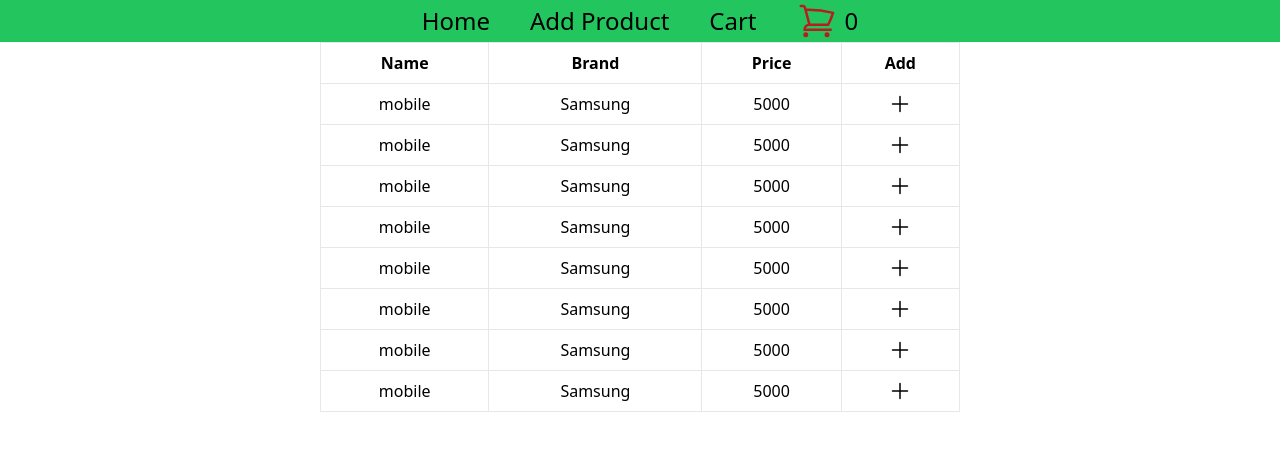
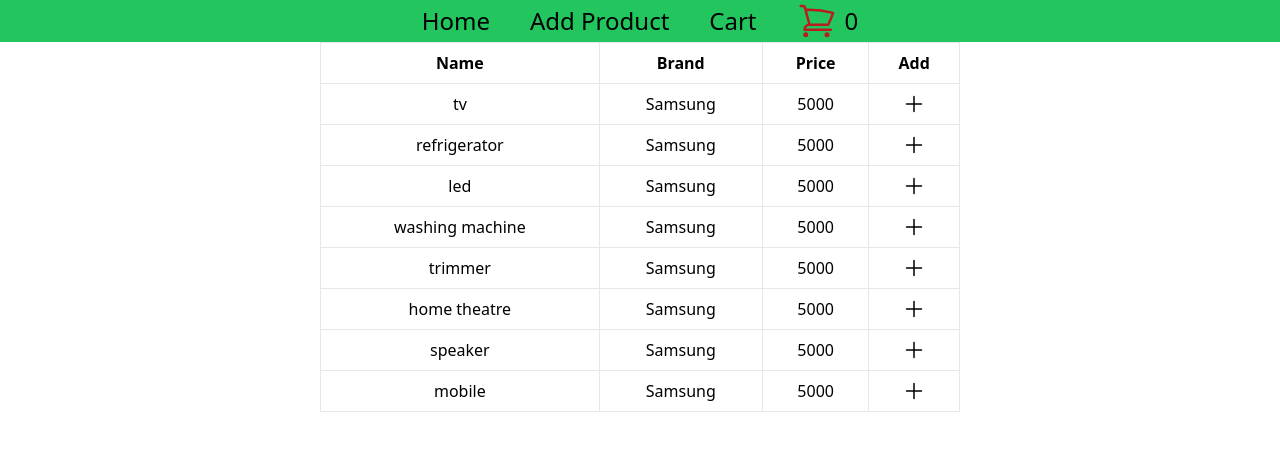
Before and after one commit to sukeshtyagi/context-api-project, a React (Create React App) app: page / in a window 1280 px wide. Shown: the top 450 px of the page. Built offline with nearby package versions, Linux system fonts and the light colour scheme.

Commit message:
Updating cartCount after removing item from the cart

```diff
--- a/src/App.js
+++ b/src/App.js
@@ -2,10 +2,12 @@ import { BrowserRouter, Routes, Route } from "react-router-dom";
 import Home from "./components/Home";
 import AddProduct from "./components/AddProduct";
 import Cart from "./components/Cart";
+import Header from "./components/Header";
 
 function App() {
   return (
     <BrowserRouter>
+    <Header/>
       <Routes>
         <Route path="/" element={<Home />} />
         <Route path="/add" element={<AddProduct />} />
--- a/src/components/Cart.js
+++ b/src/components/Cart.js
@@ -5,7 +5,7 @@ import { useNavigate } from "react-router-dom";
 function Cart() {
   const { state, setState } = useContext(GlobalContext);
   const cartItems = state.cartItems;
-  console.log(cartItems);
+  const cartCount = state.cartCount;
   const cartTotal = cartItems.reduce(
     (acc, curr) => acc + parseFloat(curr.price),
     0
@@ -14,14 +14,7 @@ function Cart() {
   const navigate = useNavigate();
   return (
     <div>
-      <h1
-        className="heading text-left ml-20 text-xl my-8 cursor-pointer hover:text-red-300"
-        onClick={() => {
-          navigate("/");
-        }}
-      >
-        Home
-      </h1>
+
       <h1 className="heading text-center text-xl font-semibold my-8">
         Items In Cart
       </h1>
@@ -46,6 +39,7 @@ function Cart() {
                 cartItems: prevState.cartItems.filter(
                   (item, idx) => idx !== index
                 ),
+                cartCount:cartCount-1
               }));
             }}
           >
--- a/src/components/Home.js
+++ b/src/components/Home.js
@@ -1,4 +1,4 @@
-import React, { useContext } from "react";
+import React, { useContext, useEffect } from "react";
 import Header from "./Header";
 import { GlobalContext } from "../components/state";
 
@@ -8,7 +8,6 @@ function Home() {
 
   return (
     <div className="outer w-screen flex flex-col m-auto">
-      <Header />
       <table className="w-1/2 mx-auto border-spacing-5">
         <thead>
           <tr>
@@ -39,9 +38,9 @@ function Home() {
                       cartItems: [
                         ...state.cartItems,
                         {
-                          "name": item.name,
-                          "brand": item.brand,
-                          "price": item.price,
+                          name: item.name,
+                          brand: item.brand,
+                          price: item.price,
                         },
                       ],
                     });
--- a/src/components/state.js
+++ b/src/components/state.js
@@ -5,31 +5,31 @@ const GlobalContext = createContext();
 const initialState = {
   products: [
     {
-      name: "mobile",
+      name: "tv",
       brand: "Samsung",
       price: " 5000",
     }, {
-      name: "mobile",
+      name: "refrigerator",
       brand: "Samsung",
       price: " 5000",
     }, {
-      name: "mobile",
+      name: "led",
       brand: "Samsung",
       price: " 5000",
     }, {
-      name: "mobile",
+      name: "washing machine",
       brand: "Samsung",
       price: " 5000",
     }, {
-      name: "mobile",
+      name: "trimmer",
       brand: "Samsung",
       price: " 5000",
     }, {
-      name: "mobile",
+      name: "home theatre",
       brand: "Samsung",
       price: " 5000",
     }, {
-      name: "mobile",
+      name: "speaker",
       brand: "Samsung",
       price: " 5000",
     }, {
```
